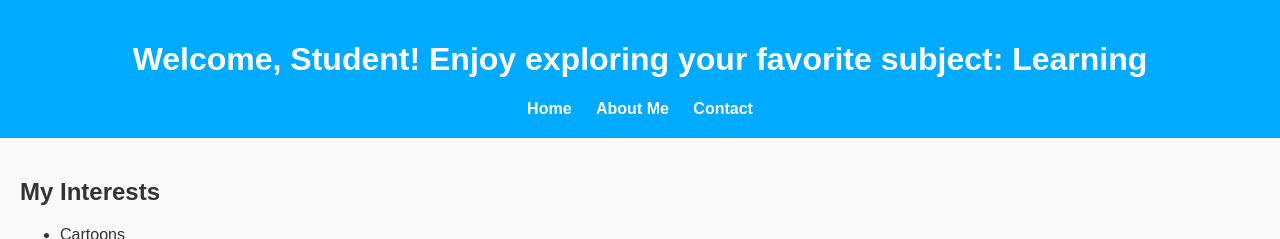
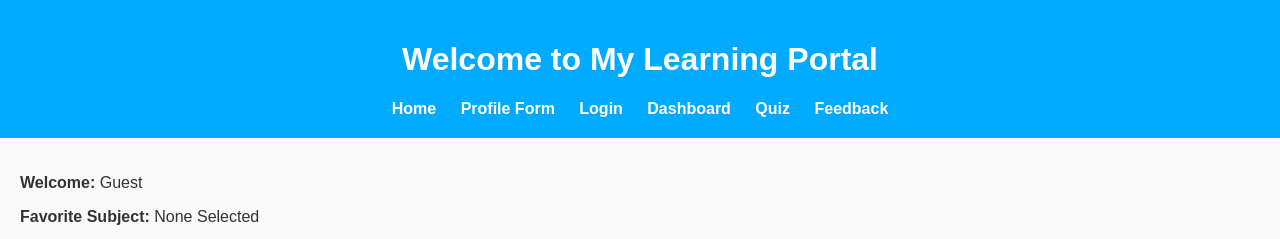
Before and after one commit to vbhargav13/98P_C56_kids-learning-portal, a plain HTML site: page index.html in a window 1280 px wide. Shown: the top 239 px of the page. Drawn offline with Linux system fonts and the light colour scheme.

Commit message:
Add files via upload

```diff
--- a/index.html
+++ b/index.html
@@ -5,27 +5,23 @@
   <title>My Learning Portal</title>
   <link rel="icon" href="images/favicon.ico">
   <link rel="stylesheet" href="style.css">
-  <script>
-    window.onload = function() {
-      const name = localStorage.getItem('studentName') || 'Student';
-      const subject = localStorage.getItem('favSubject') || 'Learning';
-      document.getElementById('welcome-msg').innerText =
-        `Welcome, ${name}! Enjoy exploring your favorite subject: ${subject}`;
-    };
-  </script>
 </head>
 <body>
   <header>
     <h1 id="welcome-msg">Welcome to My Learning Portal</h1>
     <nav>
       <a href="index.html">Home</a>
-      <a href="about.html">About Me</a>
-      <a href="contact.html">Contact</a>
+      <a href="form.html">Profile Form</a>
+      <a href="login.html">Login</a>
+      <a href="dashboard.html">Dashboard</a>
+      <a href="quiz.html">Quiz</a>
+      <a href="feedback.html">Feedback</a>
     </nav>
   </header>
 
   <section>
-    <h2>My Interests</h2>
+    <p><strong>Welcome:</strong> <span id="studentName">Guest</span></p>
+    <p><strong>Favorite Subject:</strong> <span id="favSubject">None Selected</span></p>
     <ul>
       <li>Cartoons</li>
       <li>Pets</li>
@@ -37,5 +33,18 @@
   <footer>
     <p>Created with ❤️ by Me</p>
   </footer>
+
+  <script>
+    window.onload = function() {
+      const name = localStorage.getItem('studentName');
+      const subject = localStorage.getItem('favSubject');
+      if (name) document.getElementById('studentName').textContent = name;
+      if (subject) document.getElementById('favSubject').textContent = subject;
+      if (name && subject) {
+        document.getElementById('welcome-msg').textContent =
+          `Welcome, ${name}! Enjoy exploring your favorite subject: ${subject}`;
+      }
+    };
+  </script>
 </body>
 </html>
```
